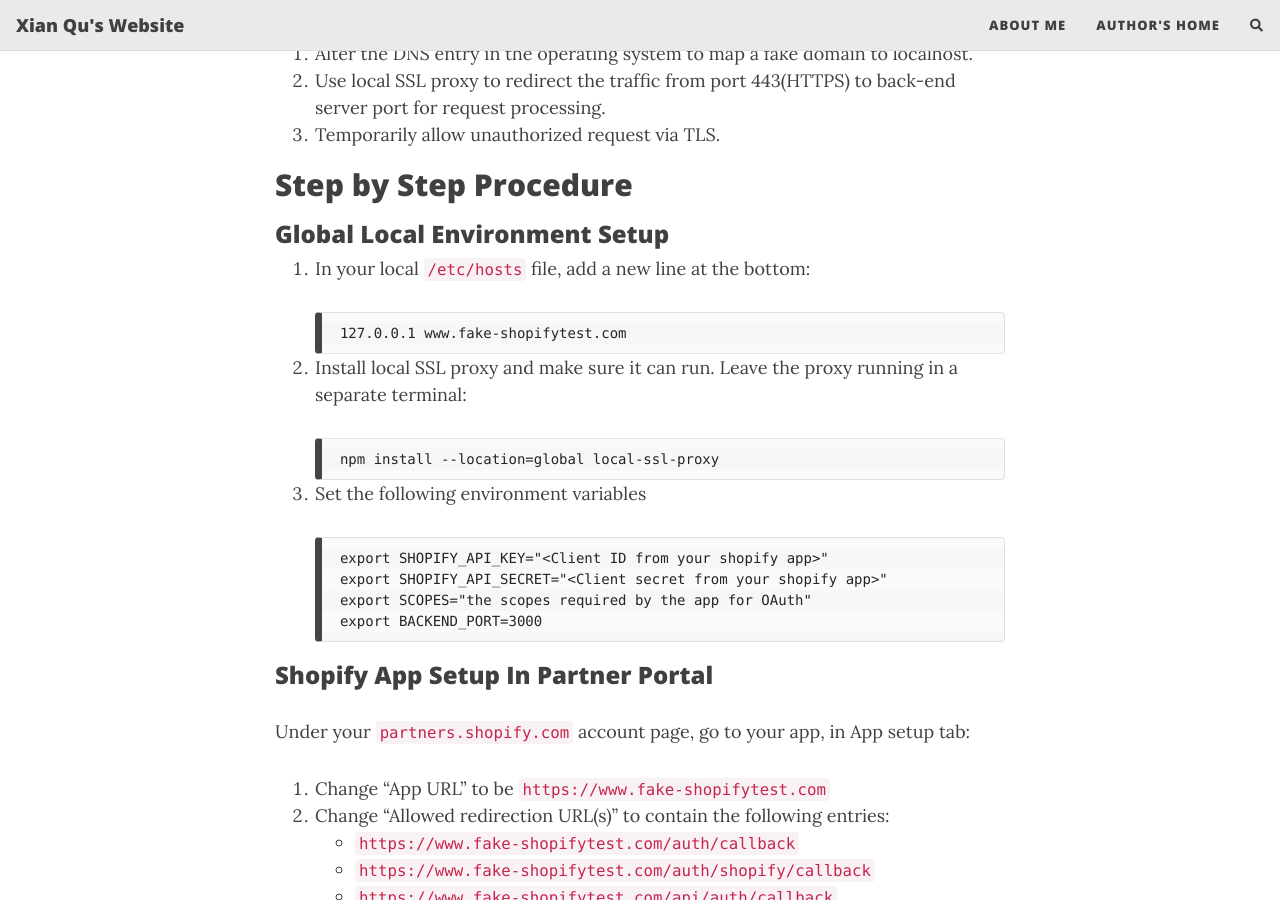
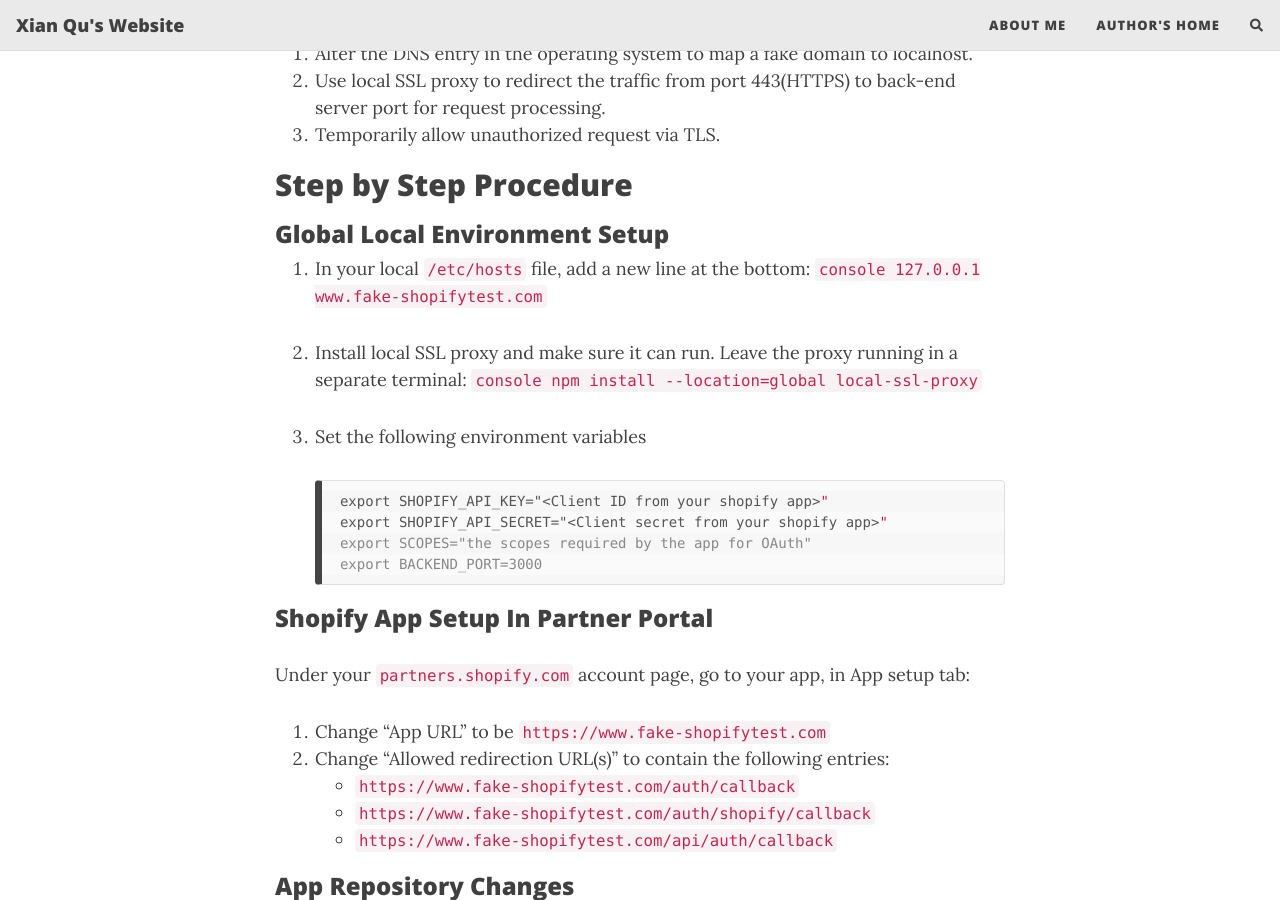
Before and after one commit to xianqugithub/xianqugithub.github.io, a Jekyll site: the page built from _posts/2023-10-09-shopify-localhost-markdown.md, in a window 1280 px wide and 900 px high, scrolled down 1069 px. Built offline with Jekyll 4.4.1, drawn with Linux system fonts in a browser that asks for light colours; nearby versions of some CDN libraries; comment, search, counter and statistics services are not loaded.

Commit message:
more formatting

````diff
--- a/_posts/2023-10-09-shopify-localhost-markdown.md
+++ b/_posts/2023-10-09-shopify-localhost-markdown.md
@@ -24,19 +24,22 @@
 ### Global Local Environment Setup
 
 1. In your local `/etc/hosts` file, add a new line at the bottom:
-
-        127.0.0.1 www.fake-shopifytest.com
+   ```console
+   127.0.0.1 www.fake-shopifytest.com
+       ```
 
 2. Install local SSL proxy and make sure it can run. Leave the proxy running in a separate terminal:
-
-        npm install --location=global local-ssl-proxy
+   ```console
+   npm install --location=global local-ssl-proxy
+       ```
 
 3. Set the following environment variables
-
-        export SHOPIFY_API_KEY="<Client ID from your shopify app>"
-        export SHOPIFY_API_SECRET="<Client secret from your shopify app>"
-        export SCOPES="the scopes required by the app for OAuth"
-        export BACKEND_PORT=3000
+    ```console
+    export SHOPIFY_API_KEY="<Client ID from your shopify app>"
+    export SHOPIFY_API_SECRET="<Client secret from your shopify app>"
+    export SCOPES="the scopes required by the app for OAuth"
+    export BACKEND_PORT=3000
+    ```
 
 ### Shopify App Setup In Partner Portal
 
````
